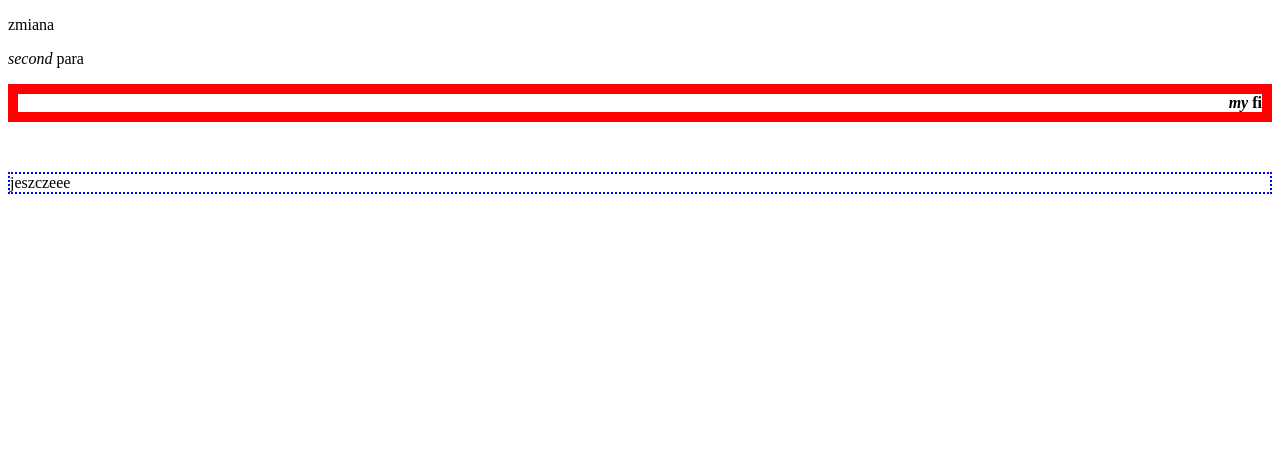
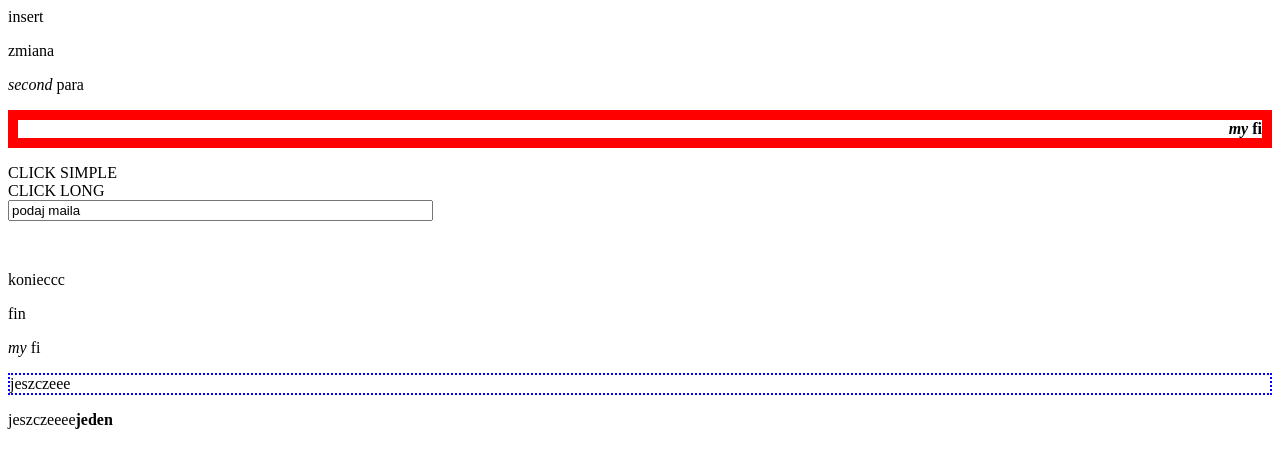
Before and after one commit to louAphasia/jsbasic, a plain HTML site: page WebScripts/DOMbasic.html in a window 1280 px wide. Drawn offline with Linux system fonts and the light colour scheme.

Commit message:
eventydom

```diff
--- a/WebScripts/DOMbasic.html
+++ b/WebScripts/DOMbasic.html
@@ -8,13 +8,31 @@
 <p id="opener"> first</p>
 <p><em>second</em> para </p>
 <p id="close"> fin</p>
+<div onclick="alert('aaa')">CLICK SIMPLE</div>
+<div id="my">CLICK LONG</div>
+<script type="text/javascript">
+    var e=document.getElementById('my');
+    my.onclick=function () {
+        alert('auuu longer');
+    }
+</script>
+<input name="search" type="text" size="50" maxlength="255" value="podaj maila"/>
+
 <p class="input"> wpisz </p>
+
 <script type="text/javascript">
+    // NA KONCY BODY wstawia appendchild
+    document.body.appendChild(document.createTextNode('konieccc'));
+    document.body.insertBefore(document.createTextNode('insert'),document.body.firstChild);
+var my=document.getElementById('close');
+document.body.appendChild(my.cloneNode(true));//cale drzewo pod opener sklonowanie
 
-var my=document.getElementById('close');
 my.innerHTML='<em> my </em> fi';
+document.body.appendChild(my.cloneNode(true));//cale drzewo pod opener sklonowanie
+
 var my2=document.getElementById('opener');
 my2.firstChild.nodeValue='zmiana';
+
 
 my.style.border='10px solid red';
 my.style.fontWeight='bold';
@@ -30,6 +48,13 @@ function switchp(){
     var st=document.getElementsByClassName('input')[0].style;
     st.visibility=(st.visibility==='hidden')? 'visible':'hidden';
 }
+var myf=document.createElement('p');
+var myt=document.createTextNode('jeszczeeee');
+myf.appendChild(myt);
+var str=document.createElement('strong');
+str.appendChild(document.createTextNode('jeden'));
+myf.appendChild(str);
+document.body.appendChild(myf);
 var mint=setInterval(switchp,1000);
    /* function walkDOM(n){
         do{
@@ -40,6 +65,9 @@ var mint=setInterval(switchp,1000);
         }while(n=n.nextSibling)
     }
     walkDOM(document.body)*/
+   var epa=document.getElementById('close');
+   epa.addEventListener('click',function(){ alert('clockccc')}, false);
+   document.forms[0].elements[0].value='@mail.com'// zmiana value <input name="search" type="text" size="50" maxlength="255" value="podaj maila"/>
 </script>
 <!-- end -->
 </body>
```
Also changed, not shown: WebScripts/DOMeventy.html (added, +36 -0 lines).
